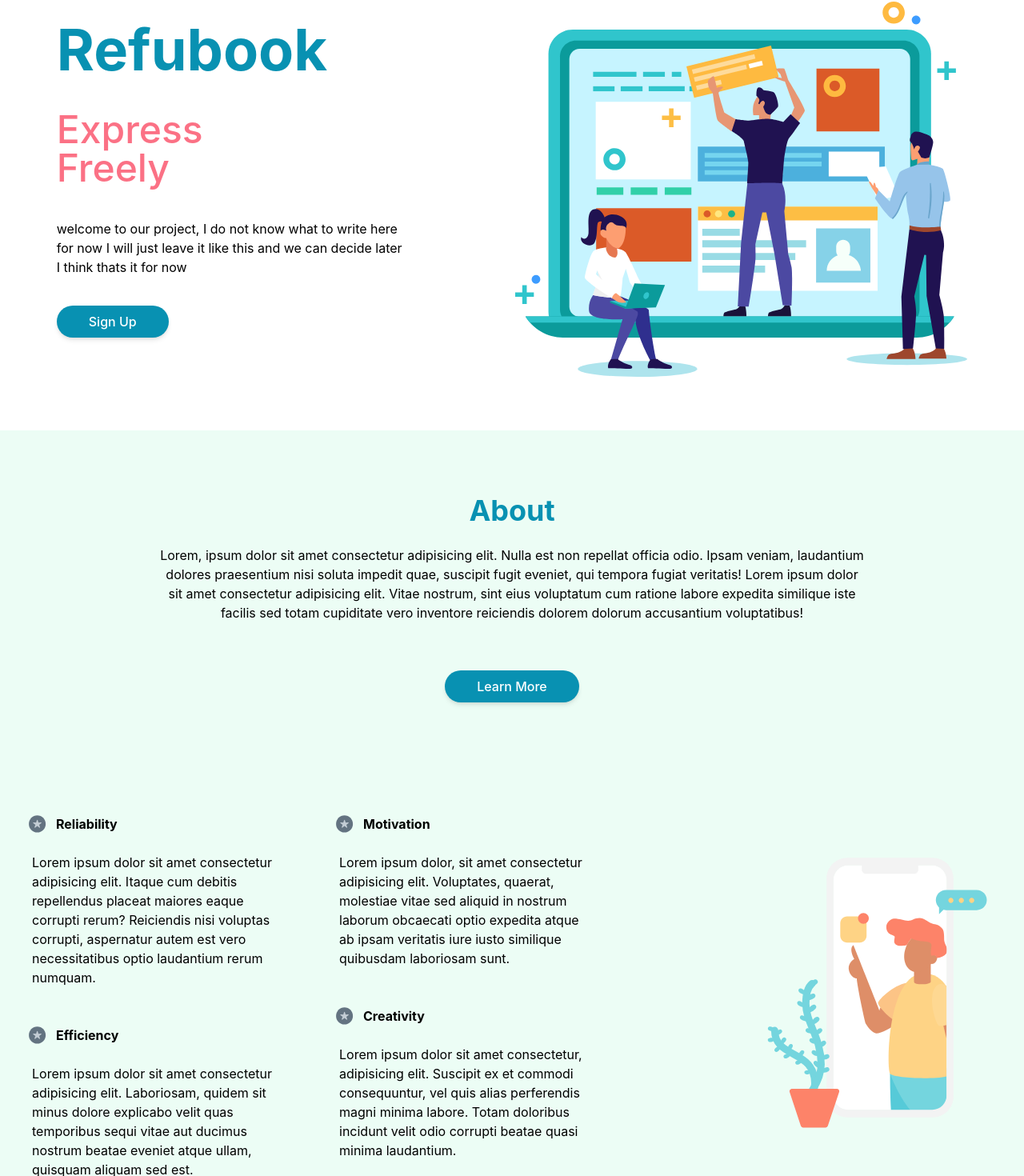
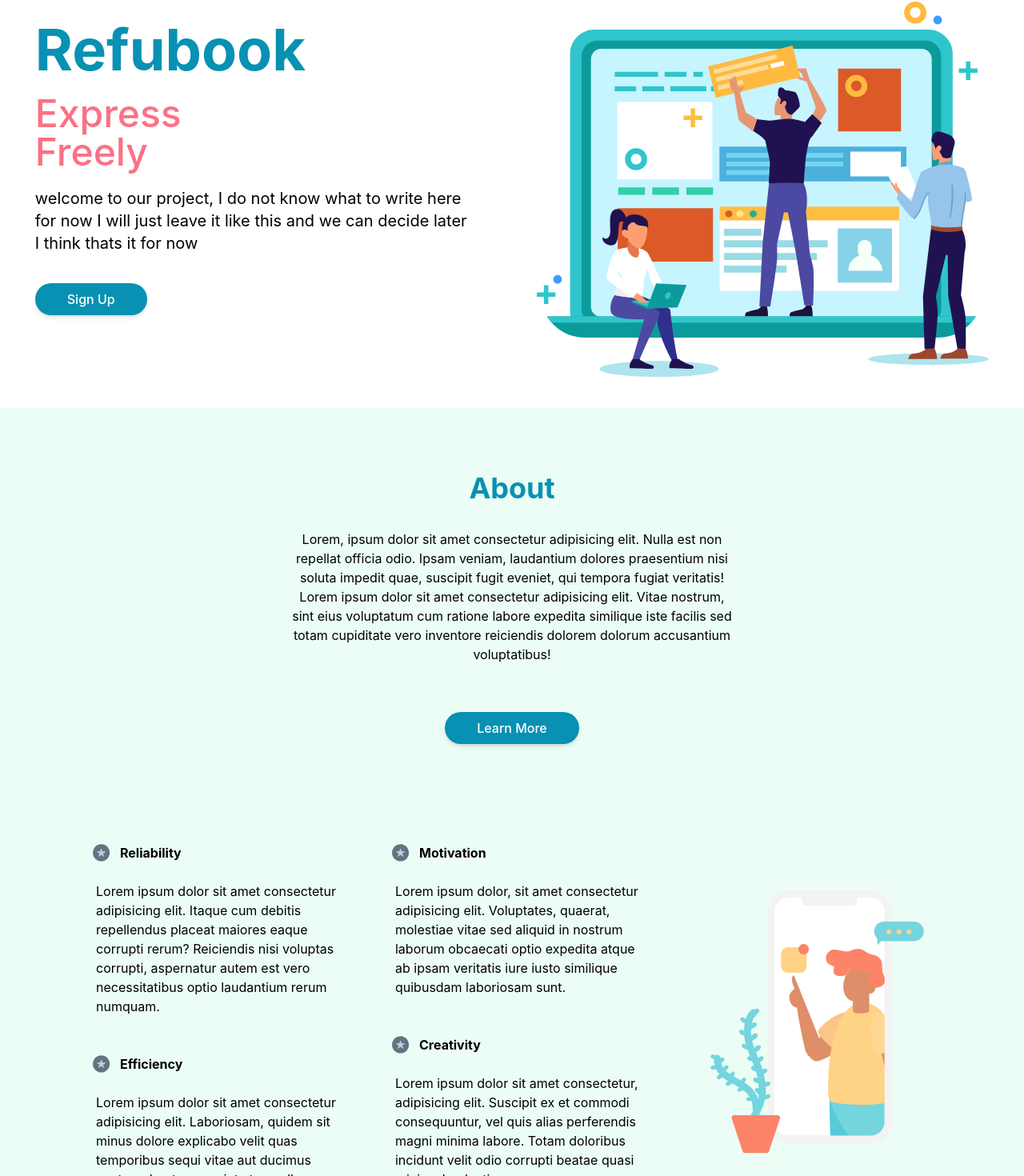
Before and after one commit to Recoded-Spark-Turkey-2022/The-Incredibles, a React (Create React App) app: page / in a window 1280 px wide. Shown: the part 162-1632 px from the top of the page at 80% size. Built offline with nearby package versions, Linux system fonts and the light colour scheme.

Commit message:
home page responsive fix

```diff
--- a/src/components/About.jsx
+++ b/src/components/About.jsx
@@ -5,10 +5,15 @@ import AboutStar from '../assets/pics/about-star.svg';
 function About() {
   return (
     <section name="about" className="bg-emerald-50">
-      <div name="about-header" className="text-center p-20 mx-10 ...">
-        <h1 className="text-cyan-600 font-bold text-4xl">About</h1>
-        <br />
-        <p className="mx-20">
+      <div
+        name="about-header"
+        className="text-center lg:p-20 lg:mx-10 max-lg:pt-10 "
+      >
+        <h1 className="text-cyan-600 lg:pb-8 font-bold text-4xl max-lg:mb-4">
+          About
+        </h1>
+
+        <p className="mx-20 lg:px-40 lg:pb-10">
           Lorem, ipsum dolor sit amet consectetur adipisicing elit. Nulla est
           non repellat officia odio. Ipsam veniam, laudantium dolores
           praesentium nisi soluta impedit quae, suscipit fugit eveniet, qui
@@ -17,33 +22,39 @@ function About() {
           labore expedita similique iste facilis sed totam cupiditate vero
           inventore reiciendis dolorem dolorum accusantium voluptatibus!
         </p>
-        <br />
+
         <button
           type="button"
           className="inline-block px-10 py-2.5 bg-cyan-600 text-white font-medium text-l leading-tight
         rounded-full shadow-md
-        ease-in duration-300 hover:bg-purple-700 hover:shadow-lg my-9 hover:scale-110"
+        ease-in duration-300 hover:bg-purple-700 hover:shadow-lg my-5 hover:scale-110"
         >
           Learn More
         </button>
       </div>
-      <div name="about-body" className="flex justify-between">
-        <div name="cards" className="flex justify-start">
-          <div name="left-side-cards">
-            <div className="p-6 max-w-sm mx-auto space-x-4">
-              <h2 className="flex justify-start font-bold">
-                <img src={AboutStar} alt="about-star" className="mx-3" />
+      <div
+        name="about-body"
+        className="flex lg:justify-between max-lg:flex-col-reverse max-lg:items-center max-lg:text-center lg:px-20"
+      >
+        <div name="cards" className="flex lg:justify-start ">
+          <div name="left-side-cards" className="lg:">
+            <div className="lg:p-6  max-w-sm mx-auto lg:space-x-4 ">
+              <h2 className="flex  lg:justify-start lg:font-bold max-lg:flex-col max-lg:items-center">
+                <img
+                  src={AboutStar}
+                  alt="about-star"
+                  className="lg:mx-3 max-lg:w-10"
+                />
                 Reliability
               </h2>
-              <br />
-              <p>
+              <p className="lg:pt-6 flex-wrap">
                 Lorem ipsum dolor sit amet consectetur adipisicing elit. Itaque
                 cum debitis repellendus placeat maiores eaque corrupti rerum?
                 Reiciendis nisi voluptas corrupti, aspernatur autem est vero
                 necessitatibus optio laudantium rerum numquam.{' '}
               </p>
             </div>
-            <div className="p-6 max-w-sm mx-auto space-x-4">
+            <div className="lg:p-6 max-w-sm mx-auto space-x-4 max-lg:hidden ">
               <h2 className="flex justify-start font-bold">
                 <img src={AboutStar} alt="about-star" className="mx-3" />
                 Efficiency
@@ -57,8 +68,8 @@ function About() {
               </p>
             </div>
           </div>
-          <div name="right-side-cards">
-            <div className="p-6 max-w-sm mx-auto space-x-4">
+          <div name="right-side-cards" className="max-lg:hidden">
+            <div className="lg:p-6 max-w-sm mx-auto space-x-4 ">
               <h2 className="flex justify-start font-bold">
                 <img src={AboutStar} alt="about-star" className="mx-3" />
                 Motivation
@@ -71,7 +82,7 @@ function About() {
                 iusto similique quibusdam laboriosam sunt.
               </p>
             </div>
-            <div className="p-6 max-w-sm mx-auto space-x-4">
+            <div className="lg:p-6 max-w-sm mx-auto space-x-4">
               <h2 className="flex justify-start font-bold">
                 <img src={AboutStar} alt="about-star" className="mx-3" />
                 Creativity
@@ -86,12 +97,15 @@ function About() {
             </div>
           </div>
         </div>
-        <div name="side-hero" className="flex justify-end">
-          <img src={AboutHero} alt="about-hero" />
+        <div
+          name="side-hero"
+          className="flex justify-end max-lg:justify-center max-lg:"
+        >
+          <img src={AboutHero} alt="about-hero" className="max-lg:w-1/2" />
         </div>
       </div>
 
-      <div className="carousel-indicators right-0 bottom-0 left-0 flex justify-start pb-20 m-10">
+      <div className="carousel-indicators right-0 bottom-0 left-0 flex justify-start lg:px-20 pb-20 m-10 max-lg:justify-center">
         <button
           data-bs-target="#carouselDarkVariant"
           data-bs-slide-to="0"
--- a/src/components/Home.jsx
+++ b/src/components/Home.jsx
@@ -1,20 +1,24 @@
 import React from 'react';
 import HomeImage from '../assets/pics/hero.svg';
-import SocialIcons from '../assets/pics/social.svg';
 import Stories from './Stories';
 import About from './About';
 
 function Home() {
   return (
     <section name="home">
-      <div name="main" className="flex flex-row ... justify-around">
-        <div name="wirtting" className="my-20">
+      <div
+        name="main"
+        className="flex lg:flex-row lg:justify-around max-lg:flex-col-reverse max-lg:items-center justify-center "
+      >
+        <div
+          name="wirtting"
+          className="lg:my-20 max-lg:my-10 max-lg:text-center max-lg:flex-wrap"
+        >
           <h1 className="font-bold text-7xl text-cyan-600">Refubook</h1>
-          <h2 className="text-5xl my-10 text-rose-400 font-medium">
-            Express <br />
-            Freely
+          <h2 className="text-5xl my-5 text-rose-400 font-medium lg:w-10">
+            Express Freely
           </h2>
-          <p>
+          <p className="text-xl">
             welcome to our project, I do not know what to write here <br />
             for now I will just leave it like this and we can decide later{' '}
             <br />I think thats it for now{' '}
@@ -29,7 +33,7 @@ function Home() {
           </button>
         </div>
         <div name="image" className="mt-14">
-          <img src={HomeImage} alt="logo" />
+          <img src={HomeImage} alt="logo" className="" />
         </div>
       </div>
       <About />
--- a/src/components/Stories.jsx
+++ b/src/components/Stories.jsx
@@ -2,52 +2,57 @@ import React from 'react';
 
 function Stories() {
   return (
-    <section name="stories" className="bg-cyan-600">
-      <h1 className="mt-20 ml-28 pt-20 text-7xl text-white">Latest Stories</h1>
-      <p className="mt-7 mb-20 ml-28 text-white text-xl">
+    <section
+      name="stories"
+      className="bg-cyan-600 max-lg:flex max-lg:justify-center max-lg:flex-col max-lg:items-center "
+    >
+      <h1 className="mt-20 ml-28 pt-20 text-7xl text-white max-lg:mt-6 max-lg:text-3xl max-lg:pt-6 max-lg:text-center max-lg:ml-0">
+        Latest Stories
+      </h1>
+      <p className="mt-7 mb-20 ml-28 text-white text-xl max-lg:text-center max-lg:m-6 max-lg:pb-10">
         Home is behind, the world ahead and there are many <br />
         paths to tread through shadows to the edge.
       </p>
       {/* not: I am thinking of making the next div as component.. so we can always render the latest story.
         I will check it after the redux and the blog page is ready */}
-      <div className="flex flex-row  justify-around pb-20 ">
+      <div className="flex flex-row  justify-around pb-20 max-lg:flex-col max-lg:justify-start max-lg:pb-10 max-lg:w-1/2  max-lg: ">
         <img
           src="https://www.salonlfc.com/wp-content/uploads/2018/01/image-not-found-1-scaled-1150x647.png"
           alt="some-image"
-          className="w-1/3"
+          className="w-1/3 max-lg:w-full "
         />
-        <div className="flex flex-col  w-1/3">
-          <label className="w-1/4  text-center p-1 rounded  bg-amber-200 text-cyan-600 font-bold">
+        <div className="flex flex-col  w-1/3  max-lg:pt-4 max-lg:w-full">
+          <label className="w-1/4 max-lg:w-fit text-center p-1 rounded  bg-amber-200 text-cyan-600 font-bold ">
             Language
           </label>
-          <h1 className="mt-5 mb-10 text-5xl text-white font-light ">
+          <h1 className="mt-5 mb-10 text-5xl text-white font-light max-lg:text-2xl ">
             some words to test bla bla bla and lksjdfl
           </h1>
           <div className="flex">
             <div className=" rounded-full w-10 h-10 bg-amber-200 "></div>
-            <div className="flex flex-col ml-10">
+            <div className="flex flex-col ml-10 max-lg:ml-4">
               <p className="text-white font-bold ">Ahmad Fesal</p>
               <p className="text-zinc-300 font-light">Refugee in Turkey</p>
             </div>
           </div>
         </div>
       </div>
-      <div className="flex flex-row  justify-around pb-20 ">
+      <div className="flex flex-row  justify-around pb-20 max-lg:flex-col max-lg:justify-start max-lg:pb-10 max-lg:w-1/2 ">
         <img
           src="https://www.salonlfc.com/wp-content/uploads/2018/01/image-not-found-1-scaled-1150x647.png"
           alt="some-image"
-          className="w-1/3"
+          className="w-1/3 max-lg:w-full"
         />
-        <div className="flex flex-col  w-1/3">
-          <label className="w-1/4  text-center p-1 rounded  bg-amber-200 text-cyan-600 font-bold">
+        <div className="flex flex-col  w-1/3  max-lg:pt-4 max-lg:w-full">
+          <label className="w-1/4 max-lg:w-fit text-center p-1 rounded  bg-amber-200 text-cyan-600 font-bold">
             Language
           </label>
-          <h1 className="mt-5 mb-10 text-5xl text-white font-light">
+          <h1 className="mt-5 mb-10 text-5xl text-white font-light max-lg:text-2xl">
             some words to test bla bla bla and lksjdfl
           </h1>
           <div className="flex">
             <div className=" rounded-full w-10 h-10 bg-amber-200 "></div>
-            <div className="flex flex-col ml-10">
+            <div className="flex flex-col ml-10 max-lg:ml-4">
               <p className="text-white font-bold ">Ahmad Fesal</p>
               <p className="text-zinc-300 font-light">Refugee in Turkey</p>
             </div>
```
